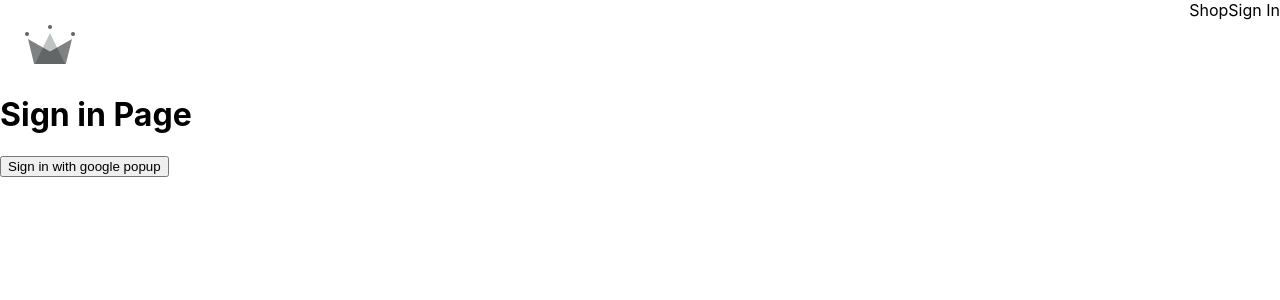
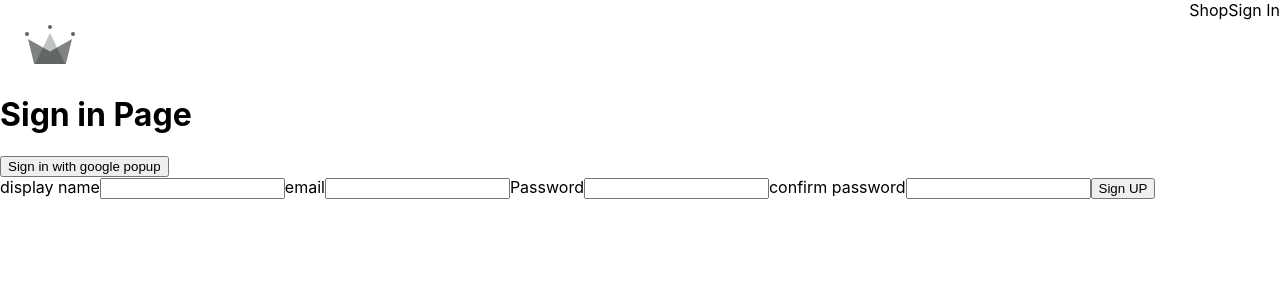
Before and after one commit to radmehrazari/shopping-app, a React (Create React App) app: page /sign-in in a window 1280 px wide. Shown: the top 300 px of the page. Built offline with nearby package versions, Linux system fonts and the light colour scheme.

Commit message:
added sign up form to the project

```diff
--- /dev/null
+++ b/src/components/sign-up-form/sign-up-form.component.jsx
@@ -0,0 +1,64 @@
+import { useState } from "react";
+const defaultFormFields = {
+    displayName: "",
+    email: "",
+    password: "",
+    confirmPassword: "",
+  };
+const SignUpForm = () => {
+
+
+  const [formFields, setFormFields] = useState(defaultFormFields);
+  const {displayName,email,password,confirmPassword} = formFields;
+
+  //setFormFields(defaultFormFields);
+  console.log(formFields);
+
+  const formChangeHandler = (event) => {
+    const { name, value } = event.target;
+
+    setFormFields( {...formFields,[name]:value})
+    //console.log({...formFields});
+  };
+
+  return (
+    <div>
+      <form>
+        <label>display name</label>
+        <input
+          type="text"
+          name="displayName"
+          required
+          onChange={formChangeHandler}
+          value={displayName}
+        />
+        <label>email</label>
+        <input
+          type="email"
+          name="email"
+          required
+          onChange={formChangeHandler}
+          value={email}
+        />
+        <label>Password</label>
+        <input
+          type="password"
+          name="password"
+          required
+          onChange={formChangeHandler}
+          value={password}
+        />
+        <label>confirm password</label>
+        <input
+          type="password"
+          name="confirmPassword"
+          required
+          onChange={formChangeHandler}
+          value={confirmPassword}
+        />
+        <button type="submit">Sign UP</button>
+      </form>
+    </div>
+  );
+};
+export default SignUpForm;
--- a/src/routes/sign-in/sign-in.component.jsx
+++ b/src/routes/sign-in/sign-in.component.jsx
@@ -1,4 +1,5 @@
 import { createUserDocumentFromAuth, signInWithGooglePopup } from "../../utils/firebase/firebase.utils.js";
+import SignUpForm from "../../components/sign-up-form/sign-up-form.component.jsx";
 const SignIn = () => {
   const logGoogleUser = async () => {
     const {user} = await signInWithGooglePopup();
@@ -8,6 +9,7 @@
     <div>
       <h1>Sign in Page</h1>
       <button onClick={logGoogleUser}>Sign in with google popup</button>
+      <SignUpForm />
     </div>
   );
 };
```
